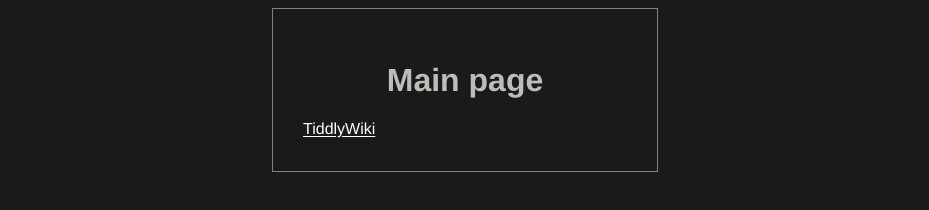
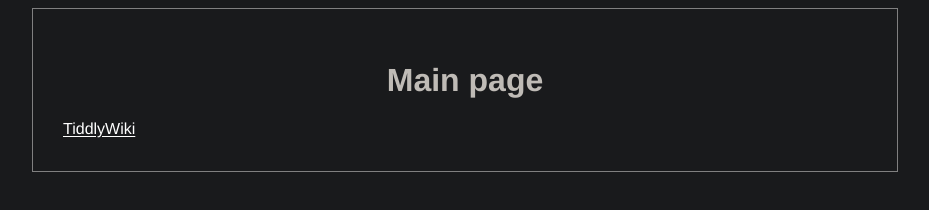
Before and after one commit to Chez-Bro/chez-bro.github.io, a plain HTML site: page index.html in a window 1280 px wide. Shown: the whole page, without its empty margins (175-1104 px from the left). Drawn offline with Linux system fonts and the light colour scheme.

Commit message:
Update style.css

```diff
--- a/style.css
+++ b/style.css
@@ -12,7 +12,7 @@ div.main {
   border: 1px solid grey;
   display: block;
   padding: 2em;
-  max-width: 20em;
+  max-width: 50em;
   margin: auto;
 }
 
```
